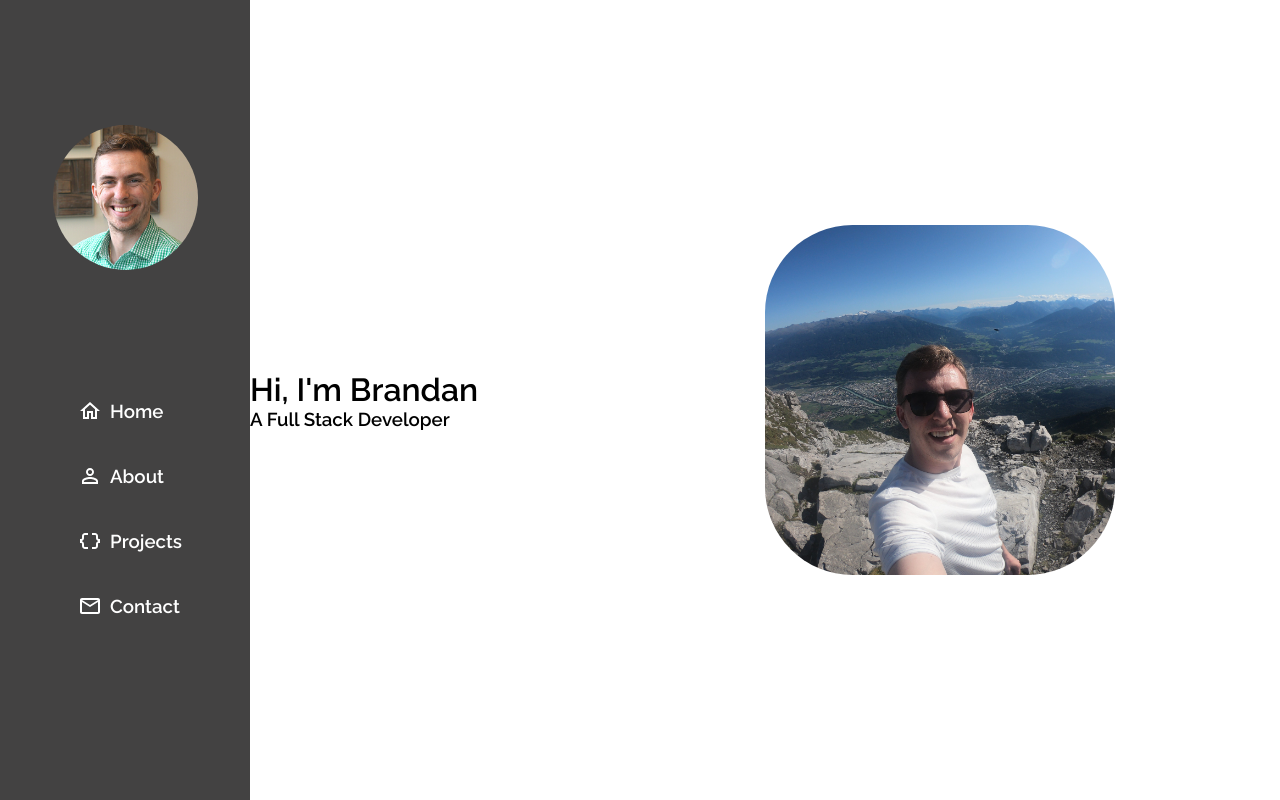
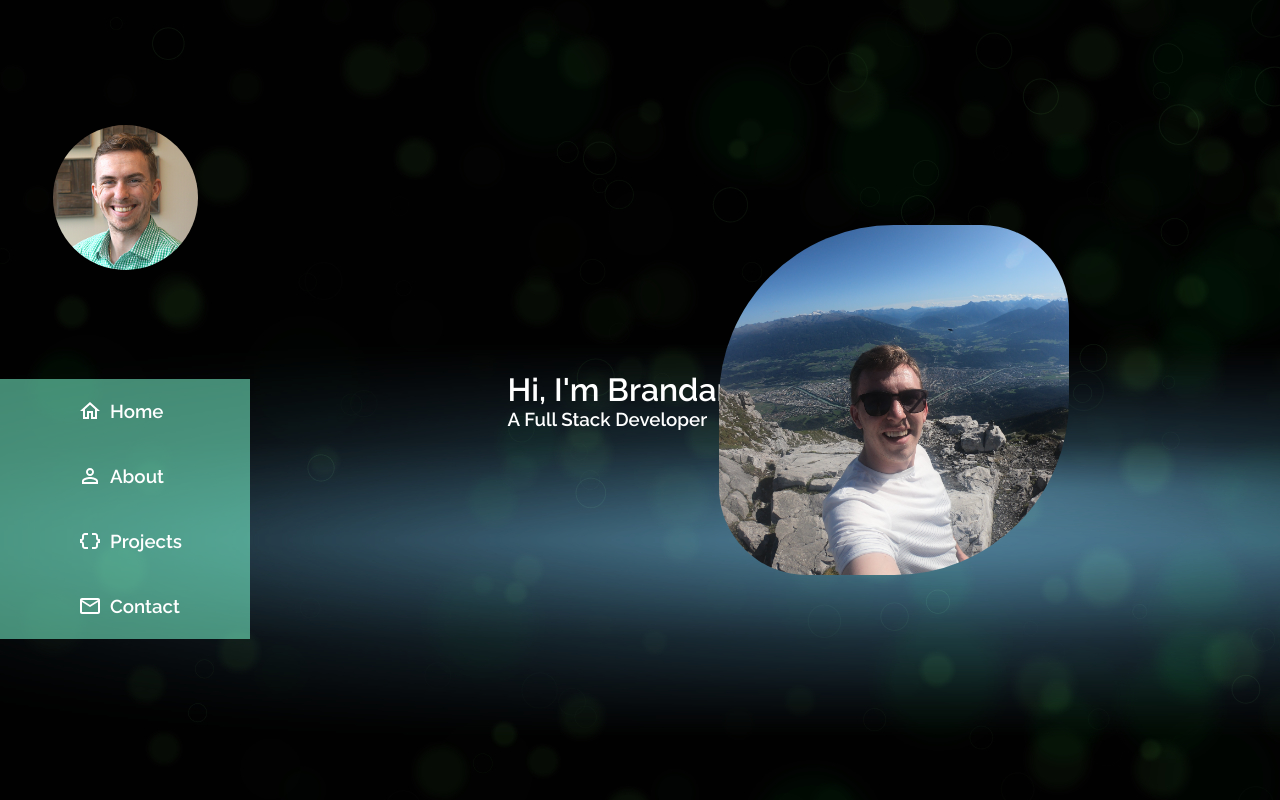
Before and after one commit to brand421/portfolio-site, a React (Create React App) app: page / in a window 1280 px wide. Built offline with nearby package versions, Linux system fonts and the light colour scheme.

Commit message:
tweak heading on home page and sidebar items

```diff
--- a/src/components/Home/Home.jsx
+++ b/src/components/Home/Home.jsx
@@ -5,13 +5,15 @@ import mountainPhoto from "../../images/greeting_square.JPG";
 function Home() {
   return (
     <div className="home__container">
-      <div className="home__item">
+      <div className="home__item"></div>
+      <div className="home__item home__text">
         <h1>Hi, I'm Brandan</h1>
         <h3>A Full Stack Developer</h3>
       </div>
       <div className="home__item">
         <img src={mountainPhoto} alt="" />
       </div>
+      <div className="home__item"></div>
     </div>
   );
 }
--- a/src/components/Home/home.css
+++ b/src/components/Home/home.css
@@ -1,26 +1,43 @@
+body {
+    background: url("../../images/bg_bggenerator_com.jpg");
+
+}
+
 .home__container {
     position: relative;
     display: flex;
     flex-direction: row;
     flex-wrap: wrap;
     align-items: center;
+    justify-content: center;
     margin-left: 250px;
     height: 100vh;
     width: auto;
+    color: white;
+    background: inherit;
 }
 
 .home__item {
     display: flex;
     flex-direction: column;
+    align-items: center;
     flex: 1;
-    width: auto;
+    flex-basis:0;
+    width: 150px;
+    background: transparent;
+}
+
+.home__text {
+    display: flex;
+    align-items: flex-start;
 }
 
 .home__item img {
     width: 350px;
     height: auto;
-    border-radius: 25%;
+    border-radius: 50% 25%;
 }
+
 
 @media screen and (max-width: 950px) {
     .home__container {
--- a/src/components/Sidebar/Sidebar.jsx
+++ b/src/components/Sidebar/Sidebar.jsx
@@ -19,10 +19,15 @@ import "./sidebar.css";
 import React, { useState } from "react";
 
 export default function Sidebar() {
-  const [active, setActive] = useState(0);
+  const [hover, setHover] = useState(false);
 
-  function setCurrentPage(page) {}
+  function toggleHoverOn() {
+    setHover(true);
+  }
 
+  function toggleHoverOff() {
+    setHover(false);
+  }
   return (
     <nav id="sidebar__container">
       <div className="photo__div">
@@ -30,9 +35,18 @@ export default function Sidebar() {
       </div>
       <div className="menu__items">
         {sidebarItems.map((item, index) => (
-          <Link to={item.itemPath} className="link" key={index}>
-            <IconButton>{item.itemIcon}</IconButton>
-            <h3 className="menu__item">{item.itemName}</h3>
+          <Link
+            onMouseEnter={toggleHoverOn}
+            onMouseDown={toggleHoverOff}
+            style={{
+              backgroundColor: hover ? "none" : "rgba(127, 255, 212, 0.541)",
+            }}
+            to={item.itemPath}
+            className="menu__item"
+            key={index}
+          >
+            <IconButton sx={{ hover: "none" }}>{item.itemIcon}</IconButton>
+            <h3 className="menu__text">{item.itemName}</h3>
           </Link>
         ))}
       </div>
--- a/src/components/Sidebar/sidebar.css
+++ b/src/components/Sidebar/sidebar.css
@@ -6,7 +6,7 @@
     flex-direction: column;
     align-items: center;
     padding-top: 125px;
-    background-color: #434242;
+    background-color: none;
 }
 
 #photo {
@@ -17,21 +17,15 @@
     margin-bottom: 75%;
 }
 
-.link {
+.menu__item {
     display: flex;
     width: auto;
     height:fit-content;
     align-items: center;
-    justify-content:start;
-    /* padding-left: 65px;    */
+    justify-content:flex-start;
     color: white;
     padding: 5% 0;
     padding-left: 70px;
-}
-
-.menu__items :hover {
-    background-color: aquamarine;
-    transition: .5s;
 }
 
 .menu__items {
@@ -41,9 +35,6 @@
     align-items: space-around;
 }
 
-.menu__item {
-    display: inline-flex;
-}
 
 /* .menu__slider {
     width: 250px;
```
Also changed, not shown: src/images/bg_bggenerator_com.jpg (added).
